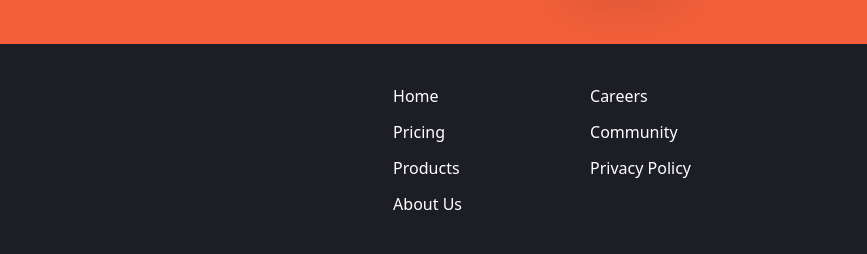
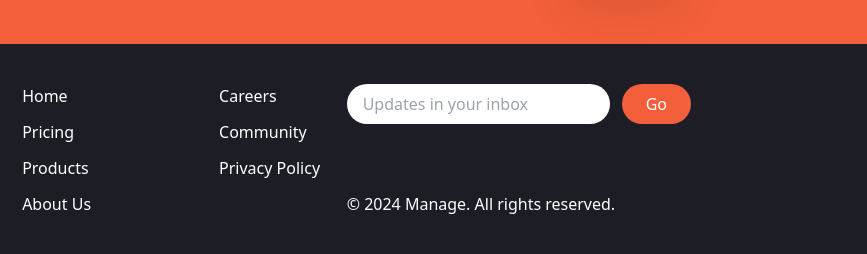
Before and after one commit to jonamarkin/tailwind_tuts, a website: page traversy_project/index.html in a window 1280 px wide. Shown: the part 1820-2074 px from the top of the page, 413-1280 px from the left. Drawn offline with Linux system fonts and the light colour scheme.

Commit message:
Footer done

```diff
--- a/traversy_project/index.html
+++ b/traversy_project/index.html
@@ -33,6 +33,13 @@
                 class="hidden md:block p-3 px-6 pt-2 text-white bg-brightRed rounded-full baseline hover:bg-brightRedLight">
                 Get Started
             </a>
+
+            <!--Hamburger Icon-->
+            <button id="menu-btn" class="block hamburger md:hidden focus:outline-none">
+                <span class="hamburger-top"></span>
+                <span class="hamburger-middle"></span>
+                <span class="hamburger-bottom"></span>
+            </button>
         </div>
     </nav>
 
@@ -243,6 +250,10 @@
             <!--Logo and social links container-->
             <div
                 class="flex flex-col-reverse items-center justify-between space-y-12 md:flex-col md:space-y-0 md:items-start">
+
+                <div class="mx-auto my-6 text-center text-white md:hidden">
+                    <p>&copy; 2024 Manage. All rights reserved.</p>
+                </div>
                 <!--Logo-->
                 <div class="pt-2">
                     <img src="img/logo-white.svg" alt="" class="h-8" />
@@ -288,6 +299,23 @@
                     <a href="#" class="hover:text-brightRed">Privacy Policy</a>
                 </div>
             </div>
+
+            <!--Input Container-->
+            <div class="flex flex-col justify-between">
+                <form>
+                    <div class="flex space-x-3">
+                        <input type="text" class="flex-1 px-4 rounded-full focus:outline-none"
+                            placeholder="Updates in your inbox" />
+                        <button type="submit"
+                            class=" px-6 py-2 text-white bg-brightRed rounded-full hover:bg-brightRedLight focus:outline-none">
+                            Go
+                        </button>
+                    </div>
+                </form>
+                <div class="hidden text-white md:block">
+                    <p>&copy; 2024 Manage. All rights reserved.</p>
+                </div>
+            </div>
         </div>
     </footer>
 </body>
```
Also changed, not shown: traversy_project/css/main.css.
